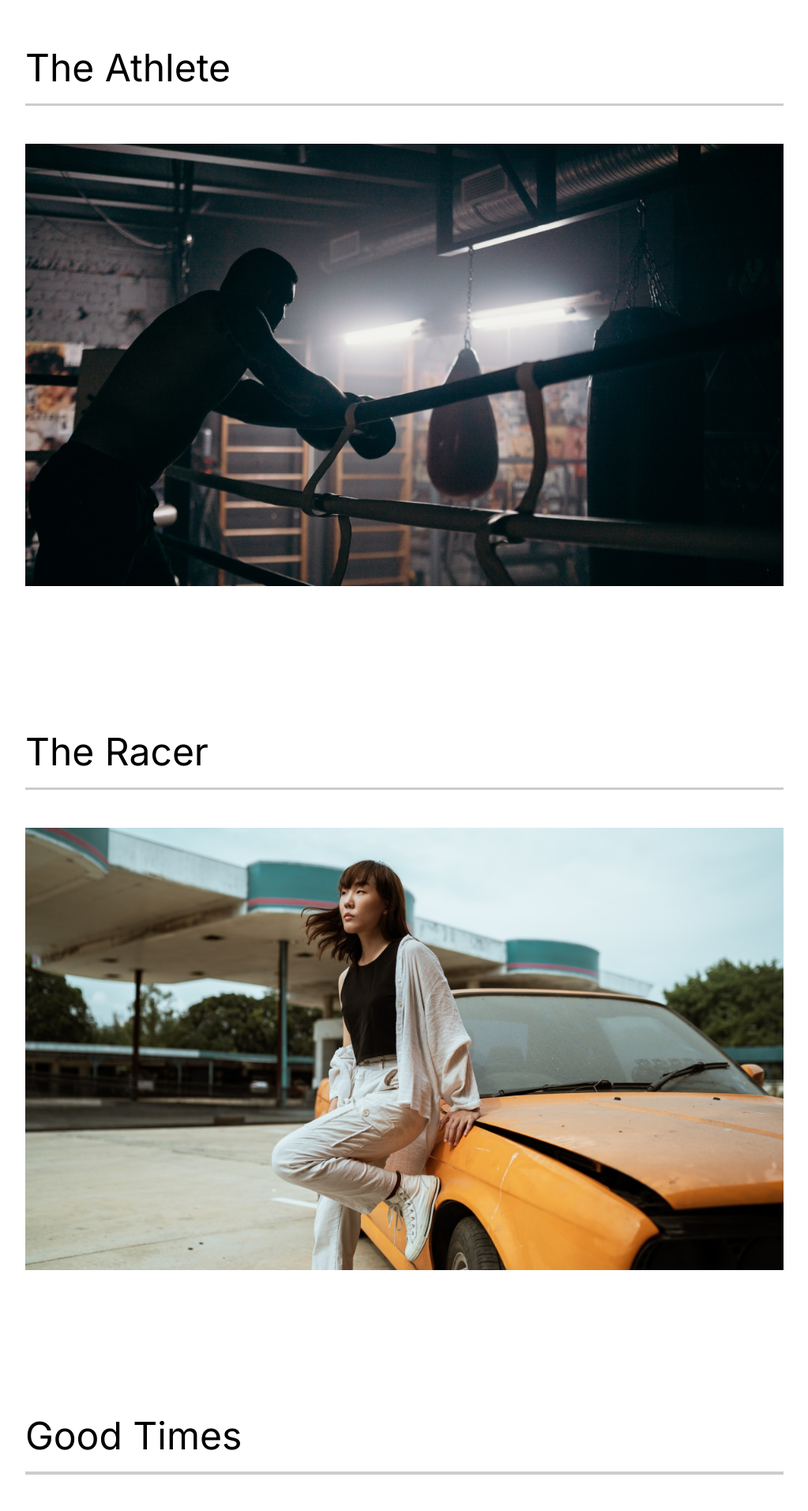
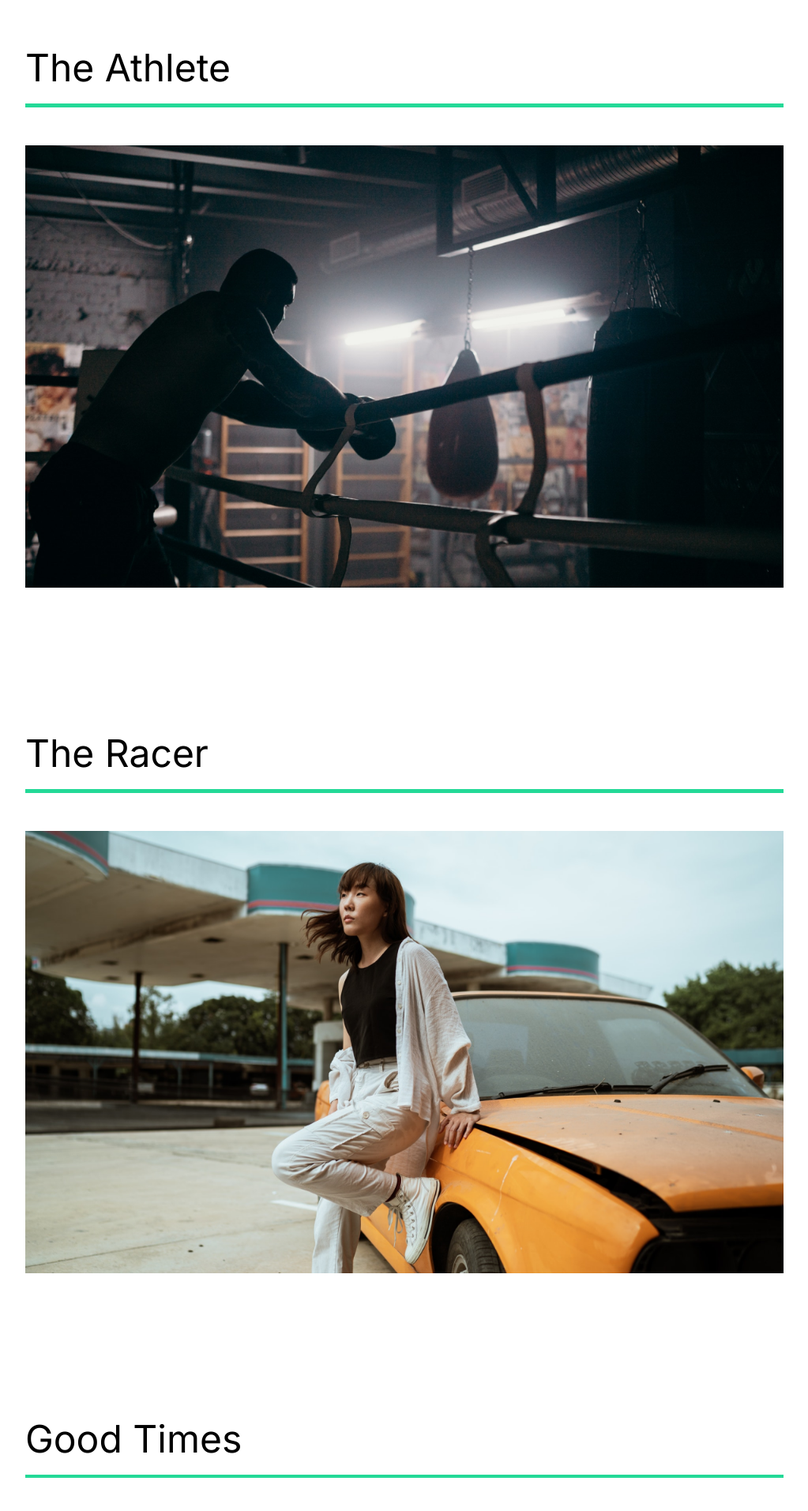
Before and after one commit to towerbrother/personalPortfolio-app, a React (Create React App) app: page /work in a window 1280 px wide. Shown: the part 120-2033 px from the top of the page at 79% size, without its empty margins (128-1151 px from the left). Built offline with nearby package versions, Linux system fonts and the light colour scheme.

Commit message:
Refactor animations and styles

```diff
--- a/src/animation.js
+++ b/src/animations.js
@@ -1,5 +1,3 @@
-import { waitFor } from "@testing-library/react";
-
 export const pageAnimation = {
   hidden: { opacity: 0, y: 300 },
   show: {
@@ -7,7 +5,7 @@ export const pageAnimation = {
     y: 0,
     transition: { duration: 1, when: "beforeChildren", staggerChildren: 0.25 },
   },
-  exit: { opacity: 0, y: 300, transition: { duration: 0.5 } },
+  exit: { opacity: 0, transition: { duration: 0.5 } },
 };
 
 export const swipeUpAnimation = {
@@ -28,6 +26,11 @@ export const photoAnimation = {
   show: {
     scale: 1,
     opacity: 1,
-    transition: { ease: "easeOut", duration: 0.75 },
+    transition: { ease: "easeOut", duration: 1 },
   },
 };
+
+export const lineAnimation = {
+  hidden: { width: "0%" },
+  show: { width: "100%", transition: { duration: 1 } },
+};
--- a/src/components/AboutSection.js
+++ b/src/components/AboutSection.js
@@ -1,10 +1,14 @@
 import React from "react";
 import Wave from "./Wave";
 import home1 from "../img/home1.png";
-import styled from "styled-components";
-import { StyledLayout, StyledDescription, StyledImage } from "./../styles";
+import {
+  StyledLayout,
+  StyledDescription,
+  StyledImage,
+  StyledHide,
+} from "./../styles";
 import { motion } from "framer-motion";
-import { fadeAnimation } from "../animation";
+import { fadeAnimation, photoAnimation } from "../animations";
 
 const AboutSection = () => {
   return (
@@ -27,7 +31,11 @@ const AboutSection = () => {
         <motion.button variants={fadeAnimation}>Contact Me</motion.button>
       </StyledDescription>
       <StyledImage>
-        <img src={home1} alt="guy with a camera" />
+        <motion.img
+          variants={photoAnimation}
+          src={home1}
+          alt="guy with a camera"
+        />
       </StyledImage>
       <Wave />
     </StyledLayout>
@@ -35,7 +43,3 @@ const AboutSection = () => {
 };
 
 export default AboutSection;
-
-export const StyledHide = styled.div`
-  overflow: hidden;
-`;
--- a/src/pages/AboutPage.js
+++ b/src/pages/AboutPage.js
@@ -3,7 +3,7 @@ import AboutSection from "./../components/AboutSection";
 import ServicesSection from "./../components/ServicesSection";
 import FAQSection from "./../components/FAQSection";
 import { motion } from "framer-motion";
-import { pageAnimation } from "./../animation";
+import { pageAnimation } from "./../animations";
 
 const AboutPage = () => {
   return (
--- a/src/pages/ContactPage.js
+++ b/src/pages/ContactPage.js
@@ -1,6 +1,6 @@
 import React from "react";
 import { motion } from "framer-motion";
-import { pageAnimation } from "./../animation";
+import { pageAnimation } from "./../animations";
 
 const ContactPage = () => {
   return (
--- a/src/pages/ProjectsPage.js
+++ b/src/pages/ProjectsPage.js
@@ -4,7 +4,7 @@ import { MovieState } from "./../movieState";
 import Award from "../components/Award";
 import styled from "styled-components";
 import { motion } from "framer-motion";
-import { pageAnimation } from "./../animation";
+import { pageAnimation } from "./../animations";
 
 const ProjectsPage = () => {
   const history = useHistory();
--- a/src/pages/WorkPage.js
+++ b/src/pages/WorkPage.js
@@ -4,8 +4,14 @@ import athlete from "../img/athlete-small.png";
 import theracer from "../img/theracer-small.png";
 import goodtimes from "../img/goodtimes-small.png";
 import styled from "styled-components";
+import { StyledHide } from "../styles";
 import { motion } from "framer-motion";
-import { pageAnimation } from "./../animation";
+import {
+  pageAnimation,
+  fadeAnimation,
+  photoAnimation,
+  lineAnimation,
+} from "../animations";
 
 // create a separate file with an array of projects
 // map through the array and display the Project component
@@ -20,24 +26,38 @@ const WorkPage = () => {
       style={{ background: "white" }}
     >
       <StyledProject>
-        <h2>The Athlete</h2>
-        <div className="line"></div>
+        <motion.h2 variants={fadeAnimation}>The Athlete</motion.h2>
+        <motion.div variants={lineAnimation} className="line"></motion.div>
         <Link to="/work/the-athlete">
-          <img src={athlete} alt="athlete" />
+          <StyledHide>
+            <motion.img variants={photoAnimation} src={athlete} alt="athlete" />
+          </StyledHide>
         </Link>
       </StyledProject>
       <StyledProject>
-        <h2>The Racer</h2>
-        <div className="line"></div>
+        <motion.h2 variants={fadeAnimation}>The Racer</motion.h2>
+        <motion.div variants={lineAnimation} className="line"></motion.div>
         <Link to="/work/the-racer">
-          <img src={theracer} alt="theracer" />
+          <StyledHide>
+            <motion.img
+              variants={photoAnimation}
+              src={theracer}
+              alt="theracer"
+            />
+          </StyledHide>
         </Link>
       </StyledProject>
       <StyledProject>
-        <h2>Good Times</h2>
-        <div className="line"></div>
+        <motion.h2 variants={fadeAnimation}>Good Times</motion.h2>
+        <motion.div variants={lineAnimation} className="line"></motion.div>
         <Link to="/work/good-times">
-          <img src={goodtimes} alt="goodtimes" />
+          <StyledHide>
+            <motion.img
+              variants={photoAnimation}
+              src={goodtimes}
+              alt="goodtimes"
+            />
+          </StyledHide>
         </Link>
       </StyledProject>
     </StyledWork>
@@ -58,8 +78,8 @@ const StyledWork = styled(motion.div)`
 const StyledProject = styled.div`
   padding-bottom: 10rem;
   .line {
-    height: 0.2rem;
-    background: #cccccc;
+    height: 0.3rem;
+    background: #23d997;
     margin-bottom: 3rem;
   }
   img {
--- a/src/styles.js
+++ b/src/styles.js
@@ -28,3 +28,7 @@ export const StyledImage = styled.div`
     object-fit: cover;
   }
 `;
+
+export const StyledHide = styled.div`
+  overflow: hidden;
+`;
```
Also changed, not shown: 1 other file (tests, documents, lock files or other folders).
